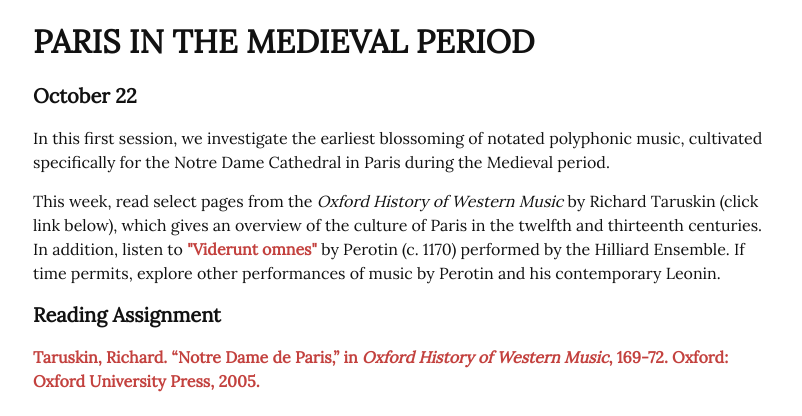
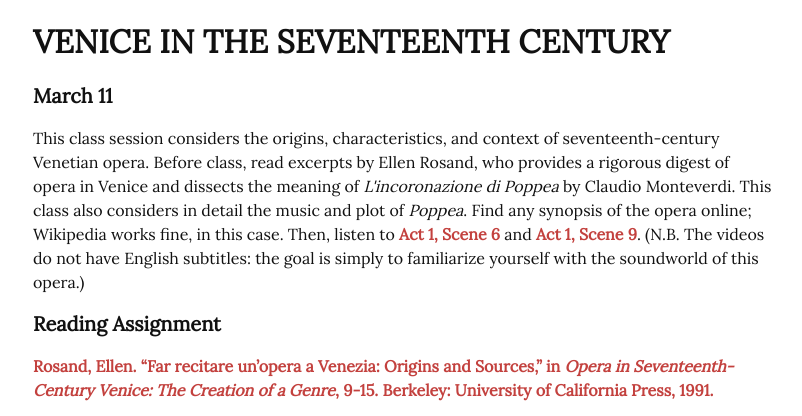
Before and after one commit to reginafcompton/music-place, a Jekyll site: the page built from _pages/02_assignments.md, in a window 1280 px wide and 900 px high, scrolled down 967 px, cut to the strip 239-655 px from the top of the window. Shown: the whole strip, without its empty margins (237-1039 px from the left). Built offline with Jekyll 4.4.1, drawn with Linux system fonts in a browser that asks for light colours; some of the changed text lies outside the part shown.

Commit message:
Update photos and Wagner

```diff
--- a/_pages/02_assignments.md
+++ b/_pages/02_assignments.md
@@ -6,13 +6,13 @@
 
 <div class="wrapper">
   <h2>The Newberry Library</h2>
-  <h4>October 22 - November 19, 2016</h4>
-  <h4>Saturdays, 1-2:30 pm</h4>
+  <h4>March 11 - April 1, 2017</h4>
+  <h4>Saturdays, 1-3:00 pm</h4>
   <p>For this course, you are expected to review, study, and contemplate course materials before the beginning of each class session. Below you will find downloadable PDFs and links to select recordings. Please look at these materials before the class date: come prepared to engage in conversation about what you heard and read.</p>
   <p>Contact Regina Compton (course instructor) with any questions, concerns, or feedback about class materials or the website: <a href="mailto:reginafcompton@gmail.com">reginafcompton@gmail.com</a>.</p>
 </div>
 
-<section class="dame"></section>
+<!-- <section class="dame"></section>
 
 <div class="wrapper">
   <h2>PARIS IN THE MEDIEVAL PERIOD</h2>
@@ -22,13 +22,13 @@
   <h4>Reading Assignment</h4>
   <p><a href="{{ site.url }}/assets/PDFs/taruskin_OHW_paris.pdf" target="_blank">Taruskin, Richard. “Notre Dame de Paris,” in <em>Oxford History of Western Music</em>, 169-72. Oxford:
   Oxford University Press, 2005.</a></p>
-</div>
+</div> -->
 
 <section class="venice"></section>
 
 <div class="wrapper">
   <h2>VENICE IN THE SEVENTEENTH CENTURY</h2>
-  <h4>October 29</h4>
+  <h4>March 11</h4>
   <p>This class session considers the origins, characteristics, and context of seventeenth-century Venetian opera. Before class, read excerpts by Ellen Rosand, who provides a rigorous digest of opera in Venice and dissects the meaning of <em>L'incoronazione di Poppea</em> by Claudio Monteverdi. This class also considers in detail the music and plot of <em>Poppea</em>. Find any synopsis of the opera online; Wikipedia works fine, in this case. Then, listen to <a href="https://www.youtube.com/watch?v=EyQqJANZqe4" target="_blank">Act 1, Scene 6</a> and <a href="https://www.youtube.com/watch?v=W0L1CJBj0GE" target="_blank">Act 1, Scene 9</a>. (N.B. The videos do not have English subtitles: the goal is simply to familiarize yourself with the soundworld of this opera.)</p>
   <h4>Reading Assignment</h4>
   <p><a href="{{ site.url }}/assets/PDFs/rosand_17C_venice.pdf" target="_blank">Rosand, Ellen. “Far recitare un’opera a Venezia: Origins and Sources,” in <em>Opera in Seventeenth-
@@ -41,7 +41,7 @@
 
 <div class="wrapper">
   <h2>LONDON IN THE EIGHTEENTH CENTURY</h2>
-  <h4>November 5</h4>
+  <h4>March 18</h4>
   <p>This class session considers eighteenth-century London, where “opera seria” and its comedic imitation – ballad opera – energized audiences, composers, and social satirists throughout the city. For this session, read Forrest's vivid description of London entertainment, and then consider the synopsis of <em>The Beggar's Opera</em>, a provocative reaction to Italian opera in England. Explore YouTube, Spotify, or any audio library of your choice for performances of <em>The Beggar's Opera</em>, but consider especially <a href="https://www.youtube.com/watch?v=Uli5SyYexwQ" target="_blank">Act 1, No. 14</a> and <a href="https://www.youtube.com/watch?v=Gkj8HUk83rY" target="_blank">Act 1, No. 15</a>.</p>
   <h4>Reading Assignment</h4>
   <p><a href="{{ site.url }}/assets/PDFs/Beggars_Opera_OMO.pdf" target="_blank">Hume, Robert D. “The Beggar’s Opera.” <em>Oxford Music Online.</em></a></p>
@@ -53,16 +53,18 @@
 
 <div class="wrapper">
   <h2>BAYREUTH IN THE NINETEENTH CENTURY</h2>
-  <h4>November 12</h4>
-  <p>This class session examines the life and works of Wagner, which culminate in his efforts to errect the "Festspielhaus," a theater designed for the xclusive performance of his works.</p>
+  <h4>March 25</h4>
+  <p>This class session examines the life, work, and legacy of Richard Wagner. In particular, we will explore the culmination of his career, during which he pushed for the construction of the "Festspielhaus," a theater designed for the exclusive performance of his works. Musically, we will consider Wagner's use of <em>leitmtoifs</em> in the The Ring Cycle. For this session, familiarize yourself with the final scene of <a href="https://www.youtube.com/watch?v=oDlio0TD4Wo" target="_blank"><em>Die Walküre (1854)</em></a>, the second of four operas in the cycle.</p>
   <h4>Reading Assignment</h4>
+  <p><a href="{{ site.url }}/assets/PDFs/longyear_wagner.pdf" target="_blank">Longyear, Rey M. <em>Nineteenth-century Romanticism in Music</em>. Englewood Cliffs, NJ: Prentice Hall, 1988.</a></p>
+  <p><a href="{{ site.url }}/assets/PDFs/millington_wagner.pdf" target="_blank">Millington, Barry. “A Home for the Gods: The Baryeuth Project,” in <em>The Sorcerer of Bayreuth: Richard Wagner, His Work, and His World.</em> New York: Oxford University Press, 2012.</a></p>
 </div>
 
 <section class="soviet"></section>
 
 <div class="wrapper">
   <h2>RUSSIA IN THE TWENTIETH CENTURY</h2>
-  <h4>November 19</h4>
+  <h4>April 1</h4>
   <p>This final class looks at music and culture during the totalitarian regime of Stalin, whose administration transformed the musical arts into state propaganda. To prepare, please read two scholarly summaries of "socialist realism," the aesthetic philosophy that governed art in the Soviet Union.</p>
   <p>In particular, this session will focus on the biography and works of Dmitri Shostakovich, who spent his entire life in Russia. Listen to the last movement of his <a href="https://youtu.be/r0AK_50-9rQ?t=37m44s" target="_blank">Fifth Symphony</a>, a product of totalitarian oppression, both in its practicality and also its hidden defiance.</p>
   <h4>Reading Assignment</h4>
```
Also changed, not shown: assets/bayreuth_house.jpg (deleted), assets/festspielhaus.jpg (deleted), assets/notre-dame.jpg (deleted), 4 other files.
